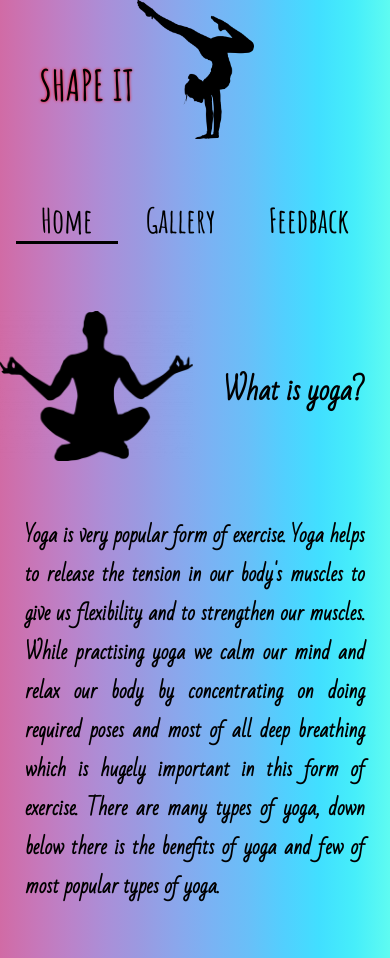
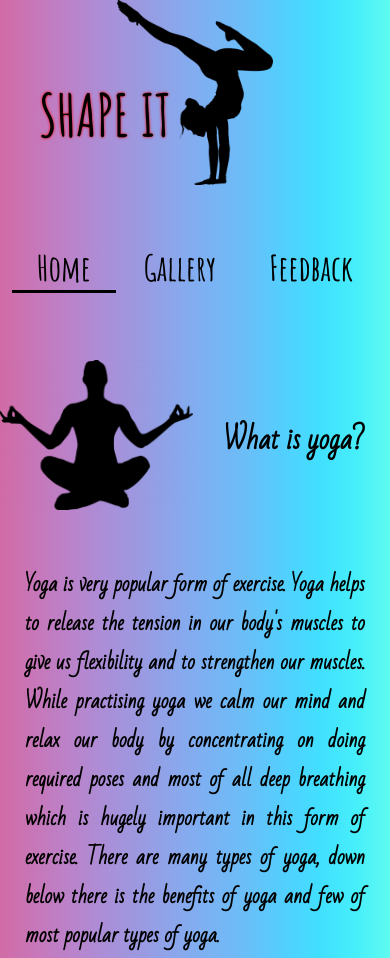
Before and after one commit to Sarune95/shapeit, a plain HTML site: page index.html in a window 390 px wide. Shown: the top 958 px of the page. Drawn offline with Linux system fonts and the light colour scheme.

Commit message:
add: responsive to pictures for mobile version

```diff
--- a/assets/css/style.css
+++ b/assets/css/style.css
@@ -74,10 +74,13 @@ nav a:hover {
 
 @media  screen and (max-width: 700px) {
     .text-logo {
-        font-size: 5vh;
+        font-size: 15vw;
+    }
+    #logo {
+        width:40%
     }
     nav a {
-        font-size: 4vh;
+        font-size: 9vw;
     }
 }
 
@@ -121,6 +124,10 @@ nav a:hover {
     }
     .content1-p {
         font-size: 20px;
+    }
+    .content-img img {
+        height:250px;
+        max-width: 100%;
     }
 }
 
```
